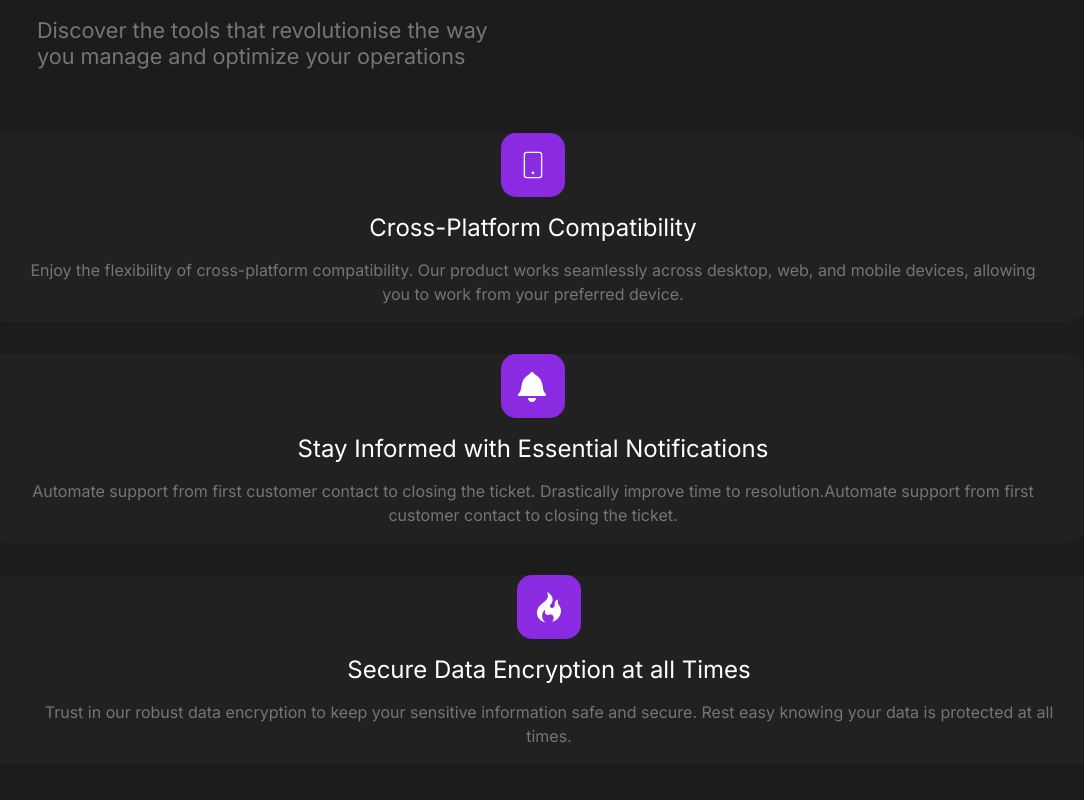
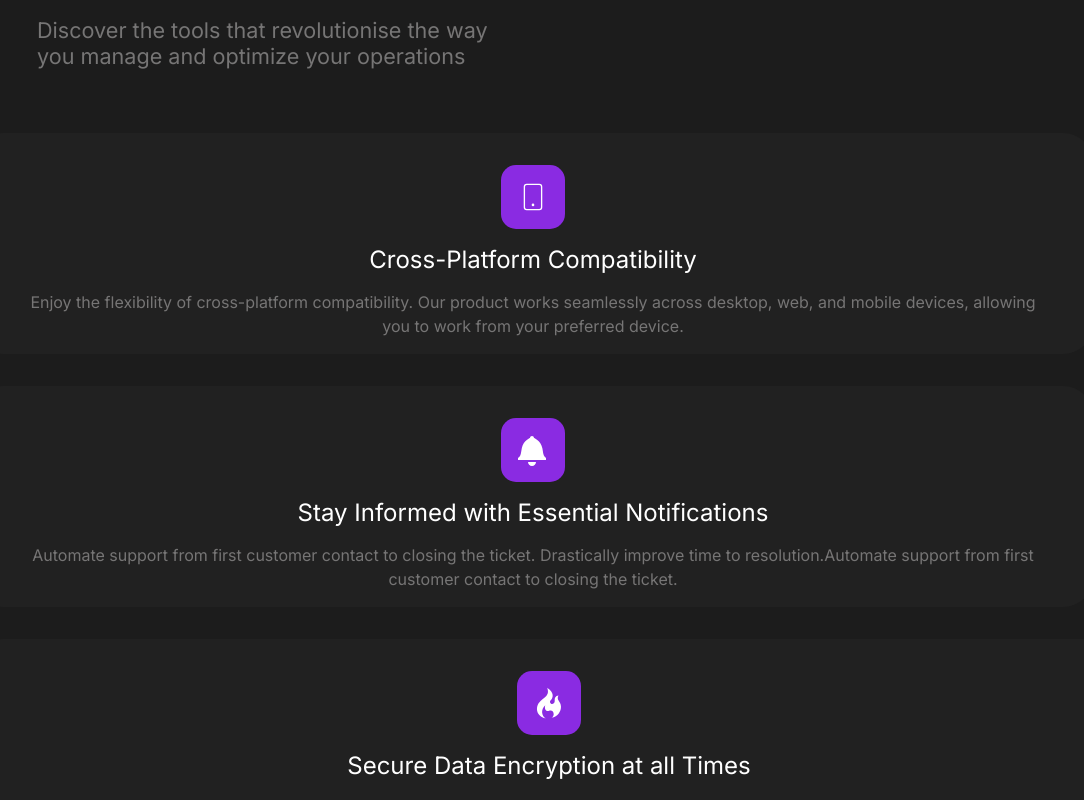
Before and after one commit to mayanknirmalkar/frontend, a React (Create React App) app in the folder client/: page / in a window 1280 px wide. Shown: the part 6220-7020 px from the top of the page, without its empty margins (91-1175 px from the left). Built offline with nearby package versions, Linux system fonts and the light colour scheme.

Commit message:
fixed scrollanimation issue

```diff
--- a/client/src/components/ScrollAnimation.jsx
+++ b/client/src/components/ScrollAnimation.jsx
@@ -28,7 +28,7 @@ const ScrollAnimation = ({ children }) => {
       };
     }, []);
 
-    return <div className="Bounce" ref={elementRef}>{children}</div>;
+    return <div ref={elementRef}>{children}</div>;
   };
 
   export default ScrollAnimation;
--- a/client/src/styles/Body.css
+++ b/client/src/styles/Body.css
@@ -158,6 +158,7 @@
     justify-content: center;
     align-items: center;
     flex-direction: column;
+    padding-top: 2rem;
 }
 
 .secure-data{
@@ -165,6 +166,7 @@
     justify-content: center;
     align-items: center;
     flex-direction: column;
+    padding-top: 2rem;
 }
 
 .stay-informed{
@@ -172,6 +174,7 @@
     justify-content: center;
     flex-direction: column;
     align-items: center;
+    padding-top: 2rem;
 }
 
 .body-bottom-left img{
```
